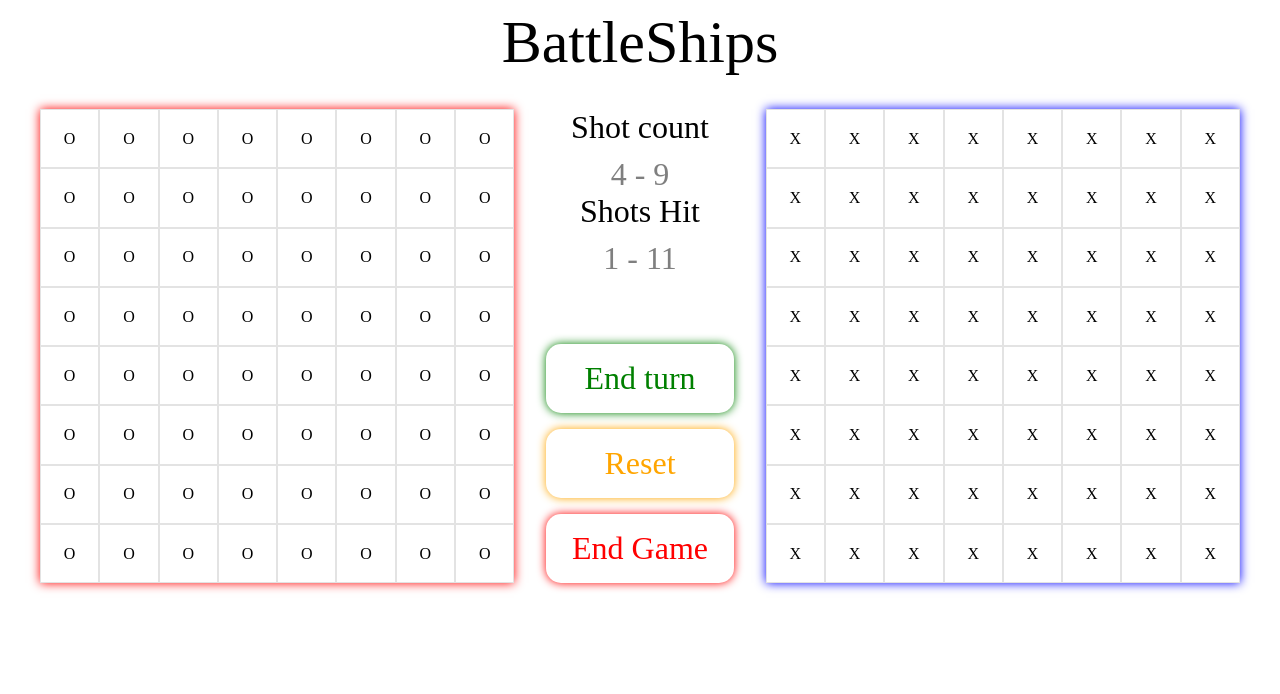
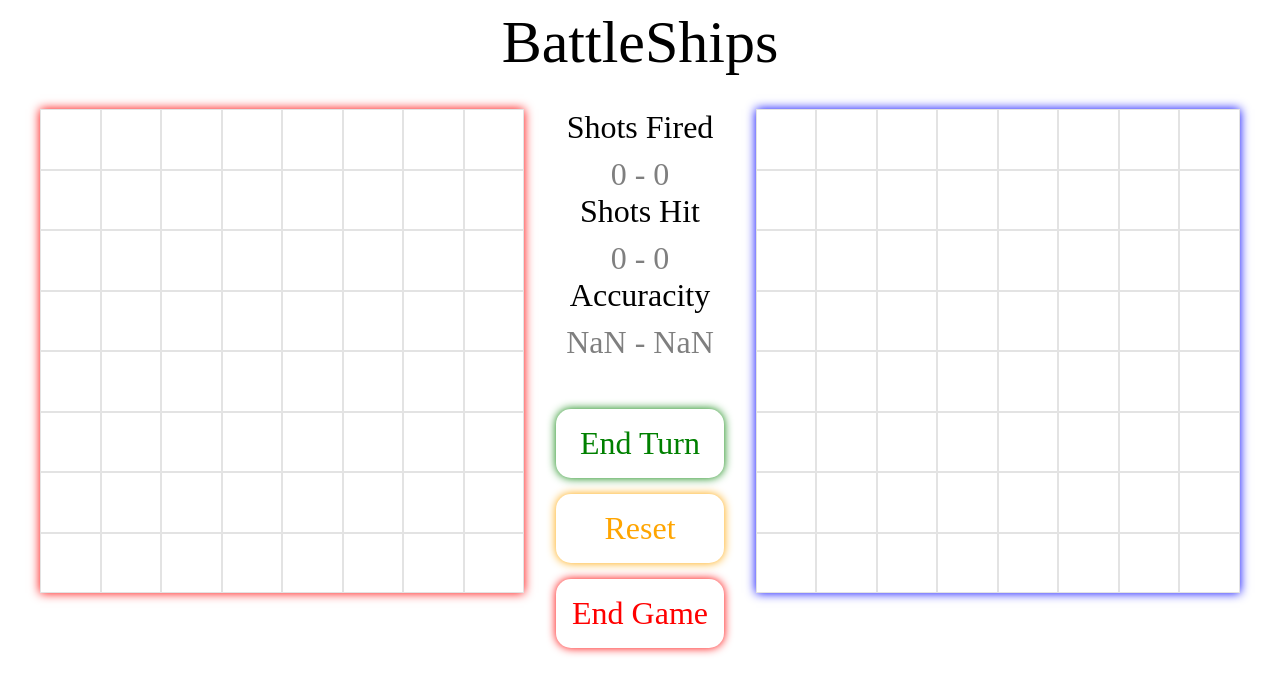
Before and after one commit to K4naxa/battleship, a website: page index.html in a window 1280 px wide. Drawn offline with Linux system fonts and the light colour scheme.

Commit message:
created the info section to be rendered with js

```diff
--- a/index.html
+++ b/index.html
@@ -12,24 +12,7 @@
     <div id="mainContainer">
       <div class="gameContainer">
         <div class="firstPlayerGrid gameBoard"></div>
-        <div class="gameInfo">
-          <div class="infoContainer">
-            <div class="shotCount">
-              <div class="title">Shot count</div>
-              <div class="info">4 - 9</div>
-            </div>
-            <div class="shotsHit">
-              <div class="title">Shots Hit</div>
-              <div class="info">1 - 11</div>
-            </div>
-          </div>
-
-          <div class="gameControlButtons">
-            <div class="endTurnBtn">End turn</div>
-            <div class="resetGameBtn">Reset</div>
-            <div class="endGameBtn">End Game</div>
-          </div>
-        </div>
+        <div class="gameInfo"></div>
         <div class="secondPlayerGrid gameBoard"></div>
       </div>
     </div>
--- a/script.js
+++ b/script.js
@@ -1,16 +1,18 @@
 const firstPlayerGrid = document.querySelector(".firstPlayerGrid");
 const secondPlayerGrid = document.querySelector(".secondPlayerGrid");
-
-class DOMmanipulation {
+const gameInfo = document.querySelector(".gameInfo");
+class cDOMManipulation {
   constructor() {
     this.gameGridSize = 8;
   }
 
   createPlyerGrids() {
-    for (let x = 0; x < this.gameGridSize; x++) {
-      for (let y = 0; y < this.gameGridSize; y++) {
+    for (let y = 0; y < this.gameGridSize; y++) {
+      for (let x = 0; x < this.gameGridSize; x++) {
+        const yCoord = y;
+        const xCoord = x;
+
         // Creating grid for first player
-
         const firstGridCell = document.createElement("div");
         firstGridCell.classList.add("gameCell");
         firstPlayerGrid.appendChild(firstGridCell);
@@ -25,21 +27,113 @@ class DOMmanipulation {
         firstGridCell.addEventListener("click", (x, y) => {
           //ONCLICK EVENT HERE
         });
-
-        firstGridCell.innerText = "O";
-        secondGridCell.innerText = "X";
       }
     }
   }
+  renderGameInfoSection(playerOne, playerTwo) {
+    gameInfo.innerHTML = "";
+
+    // Create main info Container
+    const infoContainer = document.createElement("div");
+    infoContainer.classList.add("infoContainer");
+    gameInfo.appendChild(infoContainer);
+
+    // render each information
+    this.renderShotsFiredInfo(playerOne, playerTwo, infoContainer);
+    this.renderShotsHitInfo(playerOne, playerTwo, infoContainer);
+    this.renderAccuracityInfo(playerOne, playerTwo, infoContainer);
+
+    // make div for buttons
+    const gameControlButtons = document.createElement("div");
+    gameControlButtons.classList.add("gameControlButtons");
+    gameInfo.appendChild(gameControlButtons);
+
+    this.renderEndTurnBtn(gameControlButtons);
+    this.renderResetGameBtn(gameControlButtons);
+    this.renderEndGameBtn(gameControlButtons);
+  }
+
+  renderShotsFiredInfo(playerOne, playerTwo, infoContainer) {
+    // Create shotCount into InfoContainer
+    const shotCount = document.createElement("div");
+    shotCount.classList.add("infoCell");
+    infoContainer.appendChild(shotCount);
+    //title for shotcount
+    const titleShotCount = document.createElement("div");
+    titleShotCount.classList.add("title");
+    titleShotCount.innerText = "Shots Fired";
+    shotCount.appendChild(titleShotCount);
+    //info for shotcount
+    const infoShotCount = document.createElement("div");
+    infoShotCount.classList.add("info");
+    infoShotCount.innerText =
+      playerOne.shotsFired + " - " + playerTwo.shotsFired;
+    shotCount.appendChild(infoShotCount);
+  }
+  renderShotsHitInfo(playerOne, playerTwo, infoContainer) {
+    // Create infoCell
+    const infoCell = document.createElement("div");
+    infoCell.classList.add("infoCell");
+    infoContainer.appendChild(infoCell);
+    // Create Title Container
+    const title = document.createElement("div");
+    title.classList.add("title");
+    title.innerText = "Shots Hit";
+    infoCell.appendChild(title);
+    // Create Info Container
+    const info = document.createElement("div");
+    info.classList.add("info");
+    info.innerText = playerOne.shotsHit + " - " + playerTwo.shotsHit;
+    infoCell.appendChild(info);
+  }
+  renderAccuracityInfo(playerOne, playerTwo, infoContainer) {
+    // Create infoCell
+    const infoCell = document.createElement("div");
+    infoCell.classList.add("infoCell");
+    infoContainer.appendChild(infoCell);
+    // Create Title Container
+    const title = document.createElement("div");
+    title.classList.add("title");
+    title.innerText = "Accuracity";
+    infoCell.appendChild(title);
+    // Create Info Container
+    const info = document.createElement("div");
+    info.classList.add("info");
+    info.innerText = playerOne.accuracity + " - " + playerTwo.accuracity;
+    infoCell.appendChild(info);
+  }
+  renderEndTurnBtn(gameControlButtons) {
+    const button = document.createElement("div");
+    button.innerText = "End Turn";
+    button.classList.add("endTurnBtn");
+    gameControlButtons.appendChild(button);
+  }
+  renderResetGameBtn(gameControlButtons) {
+    const button = document.createElement("div");
+    button.innerText = "Reset";
+    button.classList.add("resetGameBtn");
+    gameControlButtons.appendChild(button);
+  }
+  renderEndGameBtn(gameControlButtons) {
+    const button = document.createElement("div");
+    button.innerText = "End Game";
+    button.classList.add("endGameBtn");
+    gameControlButtons.appendChild(button);
+  }
 }
-const DOMmanipulator = new DOMmanipulation();
-DOMmanipulator.createPlyerGrids();
+const DOMManipulation = new cDOMManipulation();
 
 class Boat {
   constructor() {
     this.lenght = 4;
     this.hits = 0;
     this.sunk = false;
+    this.location = [
+      [0, 1],
+      [0, 2],
+      [0, 3],
+      [0, 4],
+    ];
   }
 
   // function for when shotted hit hits this boat
@@ -60,12 +154,21 @@ class Boat {
   }
 }
 
-class player {
-  constructor() {
-    this.boats = {
-      carrier: new Boat(),
-      submarine: new Boat(),
-      cruiser: new Boat(),
-    };
+class Player {
+  constructor(name) {
+    this.shotsFired = 0;
+    this.shotsHit = 0;
+    this.accuracity = this.shotsFired / this.shotsHit;
+    this.name = name;
+    this.boats = [{ cruiser: new Boat() }, { submarine: new Boat() }];
   }
 }
+
+function mainGame() {
+  DOMManipulation.createPlyerGrids();
+  let playerOne = new Player();
+  let playerTwo = new Player();
+
+  DOMManipulation.renderGameInfoSection(playerOne, playerTwo);
+}
+mainGame();
```
